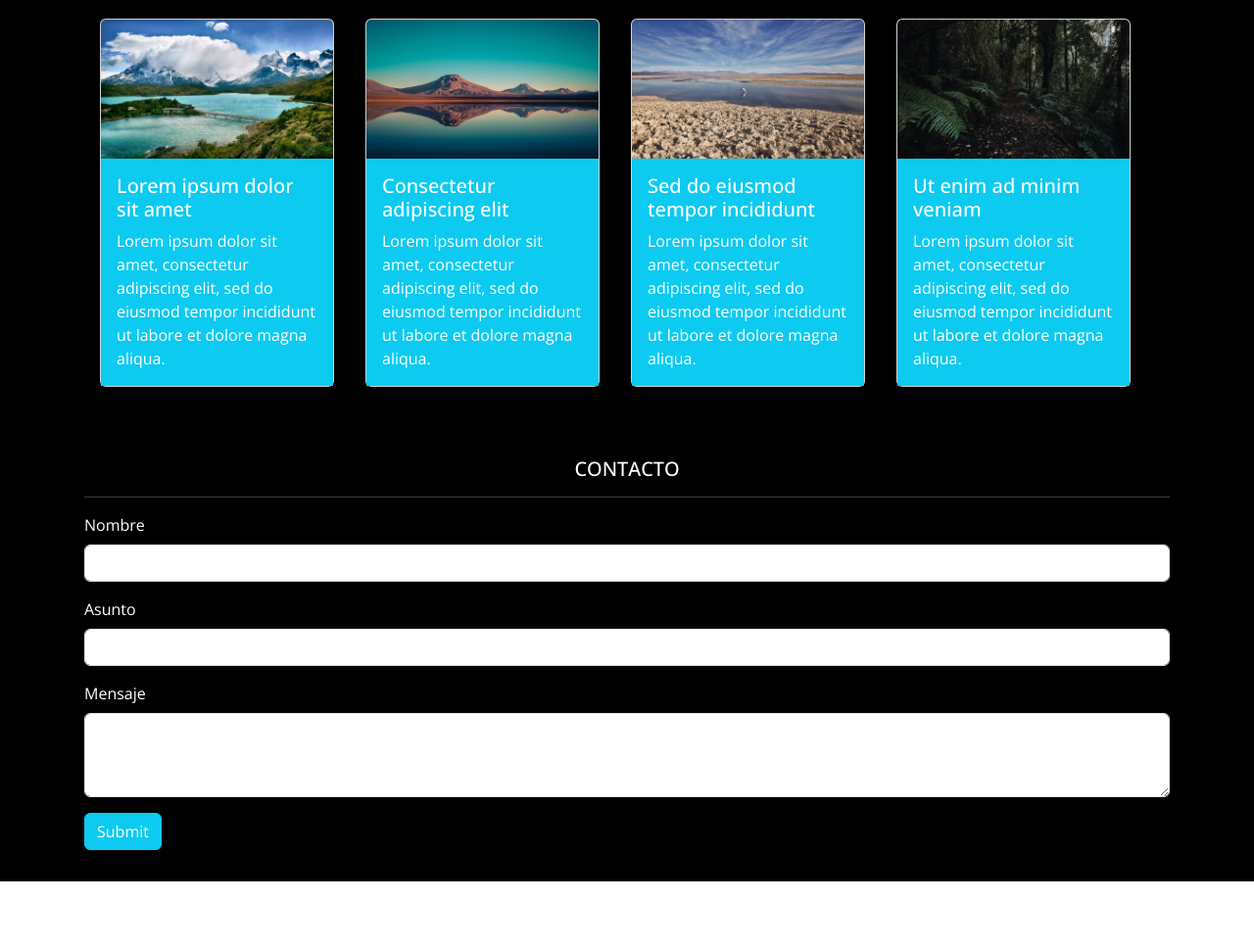
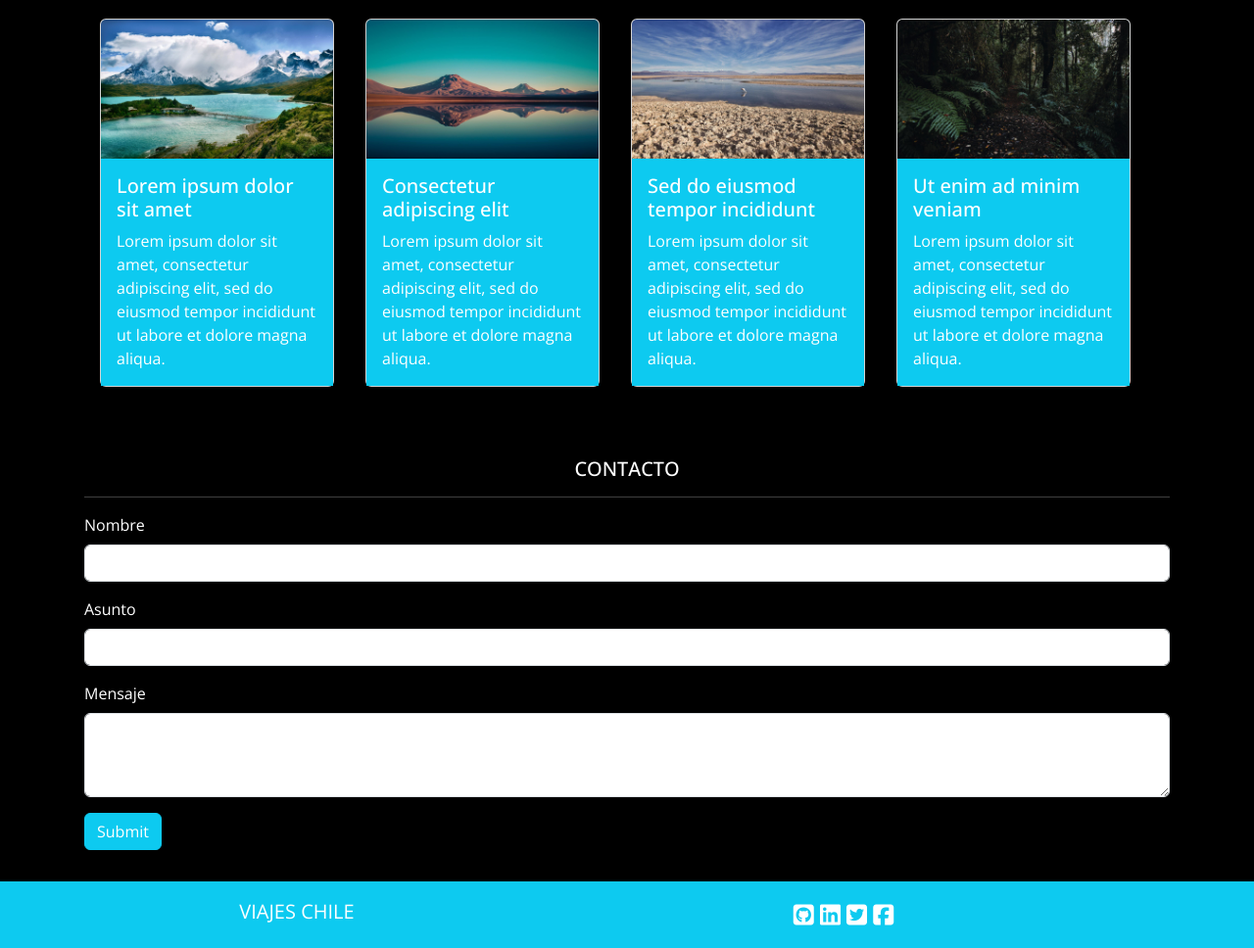
Before and after one commit to rcarocas/ViajesChile, a plain HTML site: page index.html in a window 1280 px wide. Shown: the part 1482-2450 px from the top of the page at 98% size. Before the commit the page ends 2382 px from the top, so only its background shows below. Drawn offline with nearby package versions, Linux system fonts and the light colour scheme.

Commit message:
Se agrega footer

```diff
--- a/index.html
+++ b/index.html
@@ -60,6 +60,7 @@
             </div>
         </div>
     </nav>
+    <!-- carrusel -->
     <header id="inicio">
         <div id="carouselExampleControls" class="carousel slide">
             <div class=" carousel-inner">
@@ -86,6 +87,7 @@
         </div>
     </header>
     <main class="bg-black text-white py-3">
+        <!-- sección sobre nosotros-->
         <section id="about" class="d-none d-md-block container p-3">
             <h2 class="text-center pt-4 fs-5">¿QUIÉNES SOMOS?</h2>
             <hr>
@@ -128,6 +130,7 @@
                 </div>
             </div>
         </section>
+        <!-- sección destacados-->
         <section id="destacados" class="container p-3">
             <h2 class="text-center pt-4 fs-5">DESTACADOS</h2>
             <hr>
@@ -174,6 +177,7 @@
                 </div>
             </div>
         </section>
+        <!-- sección formulario-->
         <section id="contacto" class="container p-3">
             <h2 class="text-center pt-4 fs-5">CONTACTO</h2>
             <hr>
@@ -194,7 +198,20 @@
             </form>
         </section>
     </main>
-
+    <!-- footer -->
+        <footer class="bg-info text-white px-4 py-3 text-center">
+            <div class="row container">
+                <div class="col-6 fs-5">
+                    VIAJES CHILE
+                </div>
+                <div class="col-6 fs-4">
+                    <i class="fa-brands fa-square-github"></i>
+                    <i class="fa-brands fa-linkedin"></i>
+                    <i class="fa-brands fa-square-twitter"></i>
+                    <i class="fa-brands fa-square-facebook"></i>
+                </div>
+            </div>
+        </footer>
 </body>
 
 </html>
```
